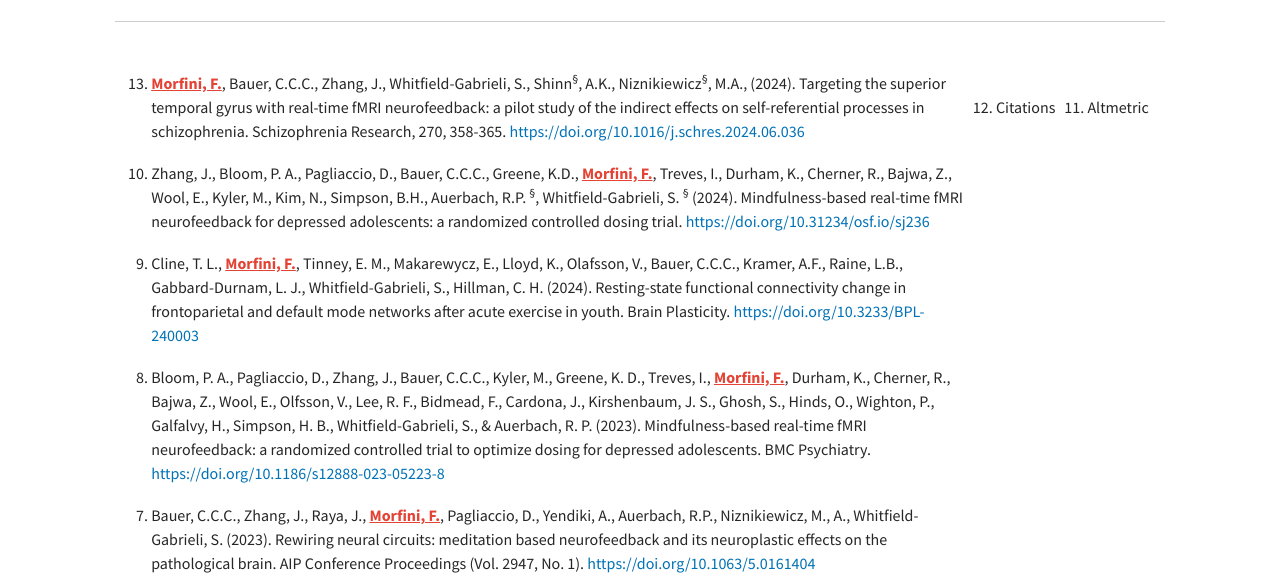
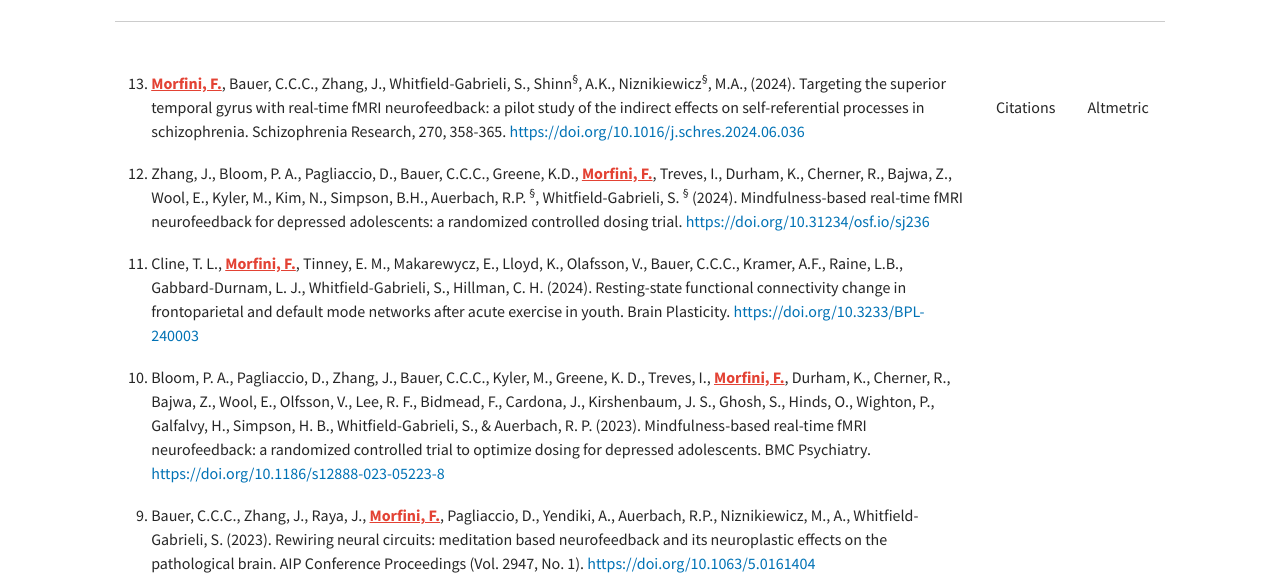
Before and after one commit to fmorfini/fmorfini.github.io, a Jekyll site: the page built from pages/publications.md, in a window 1280 px wide and 900 px high. Shown: the part 320-897 px from the top of the window. Built offline with Jekyll 4.4.1, drawn with Linux system fonts in a browser that asks for light colours; a script that is not in the unit is left out; comment, search, counter and statistics services are not loaded.

Commit message:
Update publications.md

```diff
--- a/pages/publications.md
+++ b/pages/publications.md
@@ -57,8 +57,8 @@ some other syntax to add if necessary
 		<tr>
 		<td>	<li> <fm>Morfini, F.</fm>, Bauer, C.C.C., Zhang, J., Whitfield-Gabrieli, S., Shinn<sup>§</sup>, A.K., Niznikiewicz<sup>§</sup>, M.A., (2024). Targeting the superior temporal gyrus with real-time fMRI neurofeedback: a pilot study of the indirect effects on self-referential processes in schizophrenia. Schizophrenia Research, 270, 358-365.
 		<a href="https://doi.org/10.1016/j.schres.2024.06.036">https://doi.org/10.1016/j.schres.2024.06.036</a>	</li>	</td>
-		<td>	<li> Citations </li> <span class="__dimensions_badge_embed__" data-doi="10.1016/j.schres.2024.06.036" data-hide-zero-citations="true" data-legend="hover-right" data-style="small_circle"></span><script async src="https://badge.dimensions.ai/badge.js" charset="utf-8"></script> </td>
-		<td>	<li> Altmetric </li> <div data-pmid="38968807" class='altmetric-embed' data-badge-type='donut' data-hide-less-than="0" data-hide-no-mentions="true" data-badge-popover="right" ></div>	</td>
+		<td>	Citations <span class="__dimensions_badge_embed__" data-doi="10.1016/j.schres.2024.06.036" data-hide-zero-citations="true" data-legend="hover-right" data-style="small_circle"></span><script async src="https://badge.dimensions.ai/badge.js" charset="utf-8"></script> </td>
+		<td>	Altmetric <div data-pmid="38968807" class='altmetric-embed' data-badge-type='donut' data-hide-less-than="0" data-hide-no-mentions="true" data-badge-popover="right" ></div>	</td>
 		</tr>
 
 		<tr>
```
